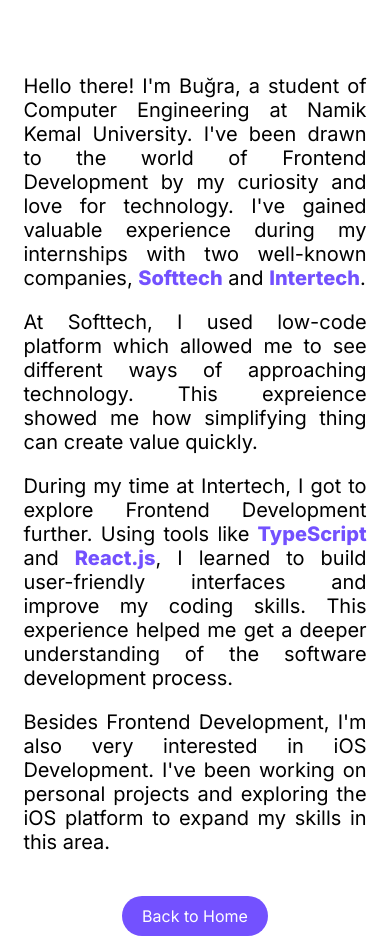
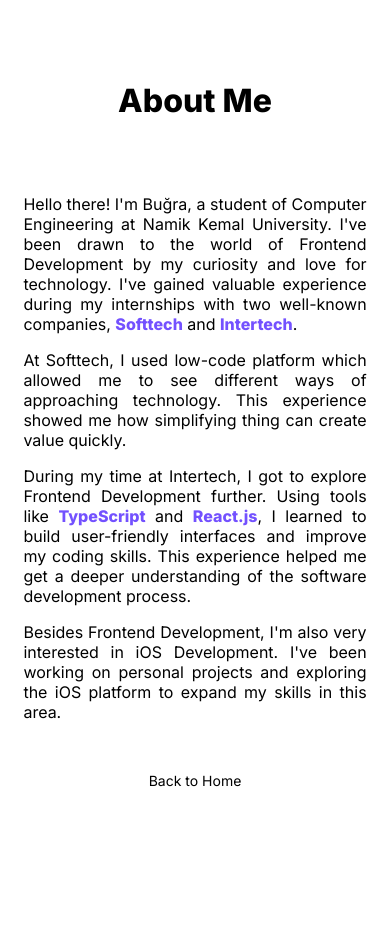
Before and after one commit to b-arslan/PersonalWebsite, a Next.js app: page /about in a window 390 px wide. After the commit the page ends 844 px from the top, so only its background shows below. Built offline with nearby package versions, Linux system fonts and the light colour scheme.

Commit message:
responsive design edited

```diff
--- a/src/app/about/about.module.css
+++ b/src/app/about/about.module.css
@@ -65,15 +65,25 @@
 }
 /* responsive design */
 @media (max-width: 768px) {
+
     .aboutHeader {
-        font-size: 36px;
+        font-size: 32px;
     }
 
     .aboutText {
-        font-size: 20px;
+        font-size: 16px;
     }
 
     .btn {
-        font-size: 16px;
+        font-size: 14px;
+        border: none;
+        border-radius: 0;
+        background: none;
+        padding: 0;
+        color: black;
+    }
+
+    .btn:hover {
+        animation: none;
     }
 }
--- a/src/app/about/page.js
+++ b/src/app/about/page.js
@@ -12,7 +12,7 @@ function About() {
 
                 <p>Hello there! I'm Buğra, a student of Computer Engineering at Namik Kemal University. I've been drawn to the world of Frontend Development by my curiosity and love for technology. I've gained valuable experience during my internships with two well-known companies, <span className={styles.company}>Softtech</span> and <span className={styles.company}>Intertech</span>.</p>
 
-                <p>At Softtech, I used low-code platform which allowed me to see different ways of approaching technology. This expreience showed me how simplifying thing can create value quickly.</p>
+                <p>At Softtech, I used low-code platform which allowed me to see different ways of approaching technology. This experience showed me how simplifying thing can create value quickly.</p>
 
                 <p>During my time at Intertech, I got to explore Frontend Development further. Using tools like <span className={styles.company}>TypeScript</span> and <span className={styles.company}>React.js</span>, I learned to build user-friendly interfaces and improve my coding skills. This experience helped me get a deeper understanding of the software development process.</p>
 
--- a/src/app/globals.css
+++ b/src/app/globals.css
@@ -36,3 +36,16 @@ li {
 li:hover {
     --_p: 100%
 }
+
+
+@media (max-width: 768px) {
+    ul {/*
+        display: flex;
+        text-align: center;
+        justify-content: center;
+        gap: 5rem;
+        background: aqua;
+        padding: 0;*/
+        display: none;
+    }
+}
--- a/src/app/page.module.css
+++ b/src/app/page.module.css
@@ -48,7 +48,7 @@
     color: #000;
 }
 
-.a{
+.button{
     color: #000;
     text-decoration: none;
 }
@@ -71,18 +71,6 @@
     animation-duration: 1.5s;
 }
 
-@keyframes moveRight {
-    0% {
-        opacity: 0;
-        transform: translateX(-100px);
-    }
-    100% {
-        opacity: 1;
-        transform: translateX(0);
-
-    }
-}
-
 @keyframes moveDown {
     0% {
         opacity: 0;
@@ -95,11 +83,45 @@
     }
 }
 
+.mobileHeader {
+    display: none;
+}
+
+.mobileBtn {
+    text-decoration: none;
+}
+
 @media (max-width: 768px) {
 
     .profile {
         width: 200px;
         height: 200px;
+    }
+
+    .header {
+        display: flex;
+        justify-content: center;
+        align-items: center;
+        padding: 0;
+        height: 10vh;
+    }
+
+    .mobileHeader {
+        display: flex;
+        align-items: center;
+        justify-content: center;
+        gap: 8rem;
+        text-decoration: none;
+    }
+
+
+    .mobileBtn {
+        text-decoration: none;
+        color: #000;
+    }
+
+    .button {
+        font-size: 12px;
     }
 
     .mainContainer {
```
Also changed, not shown: src/app/page.js (+7 -3 lines).
